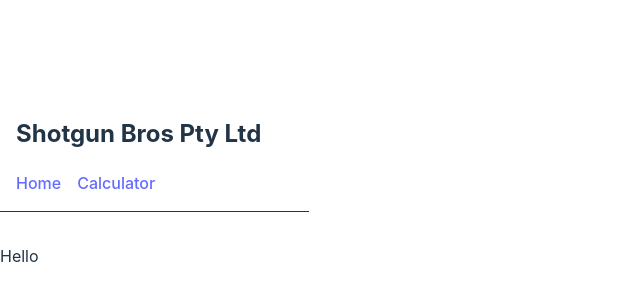
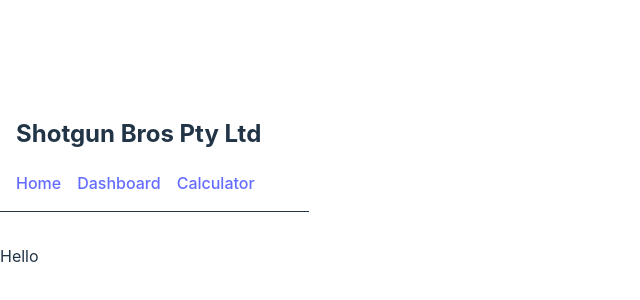
Before and after one commit to HEdmeades/arb-betting, a React (Vite) app: page / in a window 1280 px wide. Shown: the part 218-518 px from the top of the page, without its empty margins (0-640 px from the left). Built offline with nearby package versions, Linux system fonts and the light colour scheme.

Commit message:
add dashboard

```diff
--- a/src/main.jsx
+++ b/src/main.jsx
@@ -2,7 +2,7 @@ import React from 'react'
 import ReactDOM from 'react-dom/client'
 import {BrowserRouter, Route, Switch,} from "react-router-dom";
 import './index.css'
-import Home from "./main/Home.jsx";
+import Dashboard from "./main/Home.jsx";
 import Calculator from "./main/Calculator.jsx";
 import Sport from "./main/Sport.jsx";
 import LandingPage from "./main/LandingPage.jsx";
@@ -13,7 +13,7 @@ ReactDOM.createRoot(document.getElementById('root')).render(
       <Switch>
         <Route component={LandingPage} exact path="/" />
 
-        <Route component={Home} exact path="/home" />
+        <Route component={Dashboard} exact path="/dashboard" />
 
         <Route component={Calculator} exact path="/calculator" />
 
--- a/src/main/Header.jsx
+++ b/src/main/Header.jsx
@@ -1,5 +1,3 @@
-import {useState} from "react";
-import {Button} from "@mui/material";
 import {Link} from "react-router-dom";
 
 function Header() {
@@ -9,6 +7,7 @@ function Header() {
       <h2>Shotgun Bros Pty Ltd</h2>
       <div style={{ display: "flex", gap: "16px", flexWrap: "wrap" }}>
         <Link to="/">Home</Link>
+        <Link to="/dashboard">Dashboard</Link>
         <Link to="/calculator">Calculator</Link>
       </div>
     </div>
```
